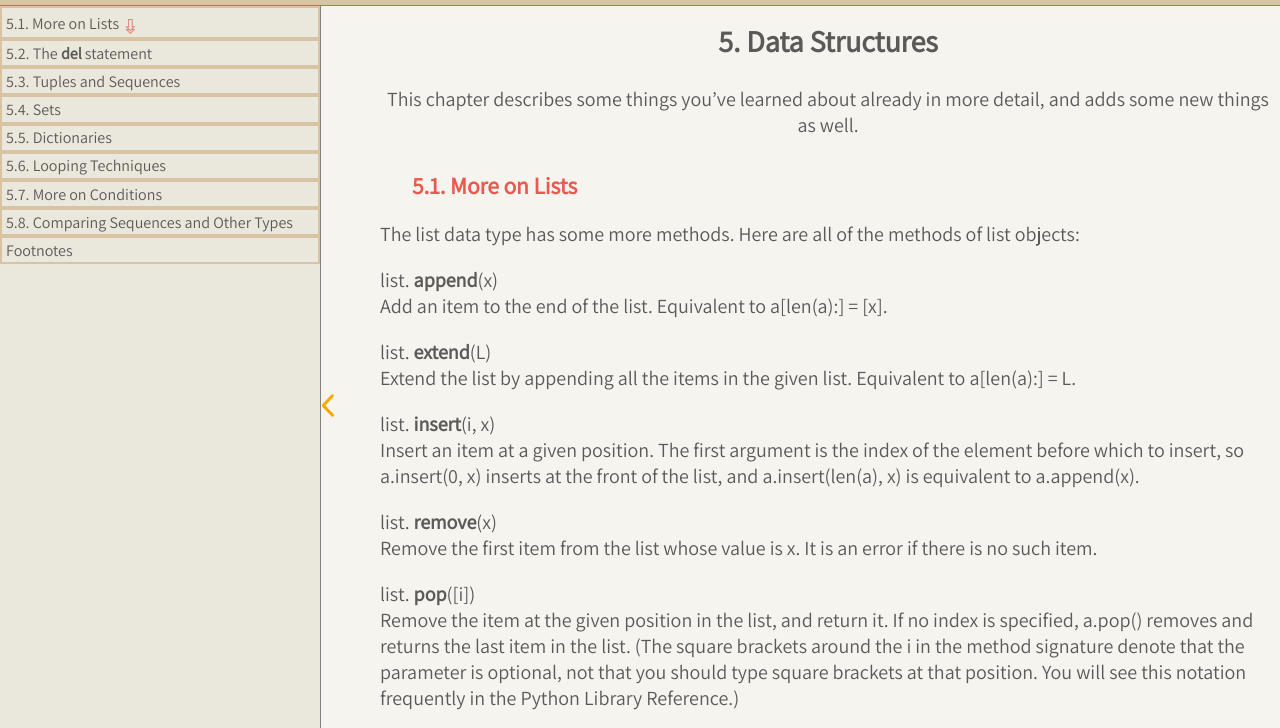
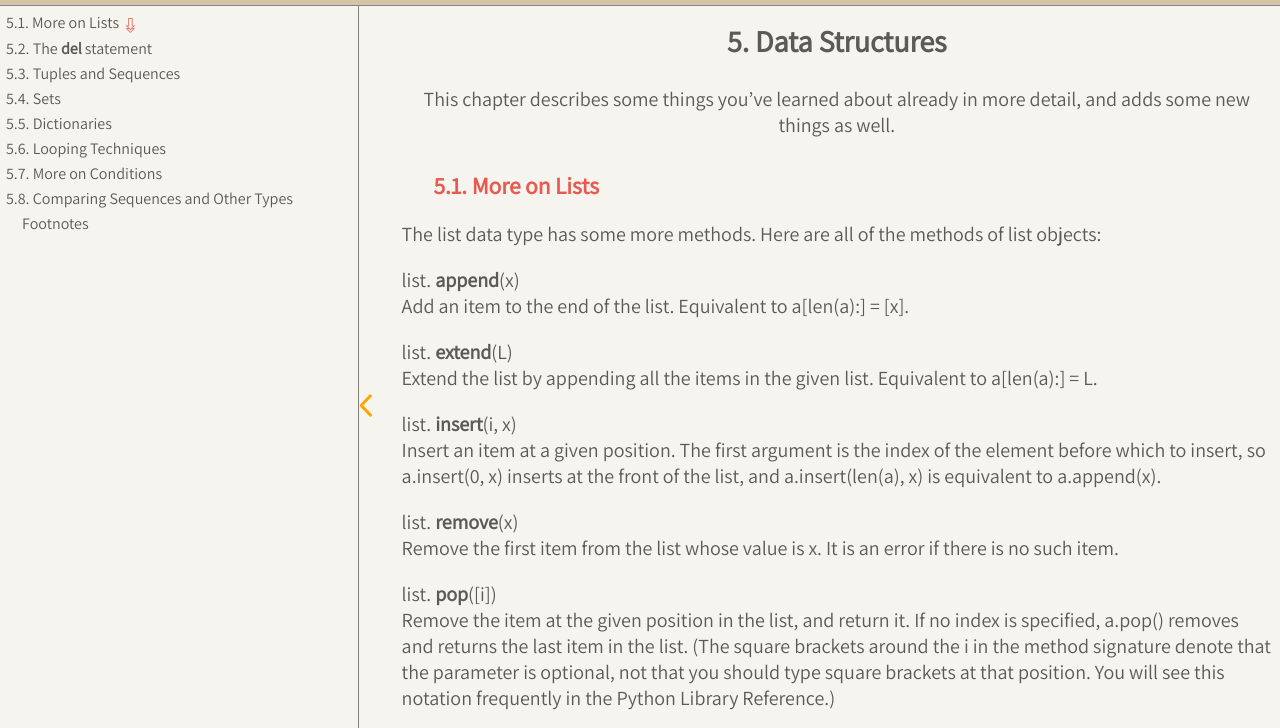
Before and after one commit to xa-xa-xa/Technical_Documentation_for_FCC, a plain HTML site: page index.html in a window 1280 px wide. Both pictures are taken after a click on the button 8 px from the left and 448 px from the top of the page. Shown: the part 43-771 px from the top of the page. Drawn offline with nearby package versions, Linux system fonts and the light colour scheme; a web font is replaced by a local one.

Commit message:
almost final, has one bug with toogling classes of css  in main.js file -  when user resizing window

```diff
--- a/css/styles.css
+++ b/css/styles.css
@@ -4,6 +4,7 @@
   --main-bg-light: #f5f4ef;
   --dark-grey: #8E8D8A;
   --coral: #E98074;
+  --light-coral: #FCEBE9;
   --dark-coral: #E85A4F;
   --dark-beige: #D8C3A5;
   --main-text-color: #5B5A57;
@@ -20,10 +21,6 @@ body {
 
 /* mobile */
 
-/* nav */
-
-/* hamburger */
-
 #hamburger {
   display: block;
   position: fixed;
@@ -32,7 +29,6 @@ body {
   background-color: transparent;
   border: none;
   cursor: pointer;
-  outline-color: none;
 }
 
 .bar1,
@@ -54,7 +50,6 @@ body {
 }
 
 button#hamburger:focus {
-  outline-color: none;
 }
 
 .change .bar2 {
@@ -114,7 +109,6 @@ li {
   position: absolute;
   z-index: 99;
   margin-top: 1.05rem;
-  /* margin-bottom: 1rem; */
   top: 2rem;
   left: 0;
   width: 100vw;
@@ -125,7 +119,6 @@ nav li {
   border: 2px var(--dark-beige) solid;
   text-align: left;
   background-color: var(--dark-beige);
-  padding: .1rem;
   padding-left: 3rem;
 }
 
@@ -133,7 +126,6 @@ nav li:hover {
   background-color: var(--dark-beige);
   border-bottom: 2px var(--coral) solid;
   border-top: 2px var(--coral) solid;
-  padding: -.1rem;
 }
 
 nav a {
@@ -149,7 +141,6 @@ nav a:hover {
   position: relative;
   left: -5.6rem;
   width: 112.25%;
-  padding: -.1rem;
   background-color: var(--dark-beige);
 }
 
@@ -208,7 +199,6 @@ main {
 
 pre {
   display: block;
-  /* white-space: pre-wrap; */
   text-align-last: left;
   padding: 0;
   margin: 0;
@@ -253,24 +243,34 @@ header h3 {
   #hamburger {
     display: block;
     position: relative;
-    left: 0vw;
+    left: 0;
     top: 0.66rem;
     width: 1.1rem;
     height: 100vh;
+    background-color: var(--main-bg-light);
     border-left: 1px grey solid;
-    /* border-right: 1px grey solid; */
-    transition-property: left;
-    transition-duration: 400ms;
+    transition-property: background-color;
+    transition-duration:  600ms;
+
+  }
+  #hamburger:hover {
+    background-color: var(--light-coral);
+    transition-property: background-color;
+    transition-duration: 600ms;
   }
   #hamburger.change {
     display: block;
     position: relative;
-    background-color: var(--main-bg-light);
-    left: 25vw;
+    left: 28vw;
     top: 0.66rem;
     height: 100vh;
-    transition-property: left;
-    transition-duration: 400ms;
+    transition-property: background-color;
+    transition-duration: 600ms;
+  }
+  #hamburger.change:hover {
+    background-color: var(--light-coral);
+    transition-property: background-color;
+    transition-duration: 600ms;
   }
   .bar1,
   .bar2,
@@ -296,13 +296,33 @@ header h3 {
     background-color: orange;
     -webkit-transform: rotate(-47deg);
     transform: rotate(-47deg);
-    outline-color: none;
   }
   .change .bar3 {
     background-color: orange;
     -webkit-transform: rotate(46deg);
     transform: rotate(46deg);
-    outline-color: none;
+  }
+
+  #topics li {
+    font-size: 1rem;
+    padding-right: .125rem;
+    padding-left: .25rem;
+    border: 2px var(--main-bg-light) solid;
+    background-color: var(--main-bg-light);
+  }
+  #topics li:hover {
+    border-bottom: 2px var(--coral) solid;
+  }
+  #sub li {
+    position: relative;
+    display: block;
+    left: -2.75rem;
+    padding-right: .125rem;
+  }
+  #sub a,
+  #ftn-nav {
+    position: relative;
+    left: 1rem;
   }
   #topics {
     display: block;
@@ -311,54 +331,38 @@ header h3 {
     margin: 0;
     transition-property: width;
     transition-duration: 400ms;
-    background-color: var(--main-bg-color);
   }
   #topics.nav-open {
     display: block;
     z-index: 99;
     margin-bottom: 1rem;
-    background-color: none;
+    background-color: transparent;
     top: 2rem;
     left: 0;
-    width: 25vw;
+    width: 28vw;
+    max-width: 19rem;
     height: 100vh;
     transition-property: width;
     transition-duration: 400ms;
   }
-  #topics li {
-    font-size: 1rem;
-    padding-right: .25rem;
-    padding-left: .25rem;
-    background-color: var(--main-bg-color);
-  }
-  #sub li {
-    position: relative;
-    display: block;
-    left: -2.75rem;
-    padding-right: .25rem;
-    padding-right: 0;
-  }
-  #sub a,
-  #ftn-nav {
-    position: relative;
-    left: 0rem;
-    width: 100%;
+  code{
+    font-size: 0.8rem;
   }
   main,
   code {
-    width: 90vw;
+    width: 88vw;
     z-index: -1;
     transition-property: width;
     transition-duration: 400ms;
   }
   main.change,
   code.change {
-    right: .5rem;
-    width: 70vw;
+    width: 68vw;
     float: right;
-    margin-right: .25rem;
-    transition-property: width float;
-    transition-duration: 400ms 400ms;
+    padding-right: .5rem;
+    margin-left: 0.5rem;
+    transition-property: width;
+    transition-duration: 400ms;
   }
 }
 
@@ -379,7 +383,7 @@ footer {
   padding-top: 3rem;
 }
 
-footer .change {
+footer.change {
   text-align: center;
   font-size: 1rem;
   bottom: 0;
--- a/js/main.js
+++ b/js/main.js
@@ -23,23 +23,53 @@ $(() => {
 // }
 
 //menu
+var windowWidth = window.innerWidth;
 
-$('.menu-btn').click(function () {
-    $('#topics').toggleClass('nav-open');
-    $('#hamburger, main, code, footer').toggleClass('change');
+
+
+window.addEventListener("resize", function () {
+    console.log("---" + this.innerWidth);
+    if (innerWidth < 600) {
+        console.log("resized to mobile!")
+        $('#topics').click(function () {
+            $('#topics').removeClass('nav-open');
+            $('#hamburger').removeClass('change');
+        });
+    }
+    if (innerWidth > 599) {
+        console.log("resized to desktop!")
+        $('#topics').removeClass('nav-open');
+        $('#hamburger, main, code, footer').removeClass('change');
+    }
 });
+
+
+$(function widthOnLoad() {
+    $('.menu-btn').click(function () {
+        $("#hamburger").toggleClass('change');
+        $('#topics').toggleClass('nav-open');
+    });
+
+    console.log('with on load - ' + windowWidth)
+
+    if (windowWidth < 600) { //menu functionality specific for mobile
+        console.log("it is moble!")
+        $('#topics').click(function () {
+            $('#topics').toggleClass('.nav-open');
+            $('#hamburger').toggleClass('change');
+        })
+    }
+    if (windowWidth > 599) { //menu functionality for desktop
+        console.log("it is desktop!")
+        $('.menu-btn').click(function () {
+            $('main, code, footer').toggleClass('change');
+        });
+    };
+});
+// ***********************************************************//
+
+//to show sub menu of 5.1
 $('.arrow').click(function () {
     $('#sub').toggleClass('show-list');
 
 })
-
-
-$(window).resize(function() {
-    if ($(window).width() <= 600) {
-        $('.smoothScroll').click(function () {
-            $('#topics').removeClass('nav-open');
-            $('#hamburger').removeClass('change');
-        });
-
-    }
-});
```
